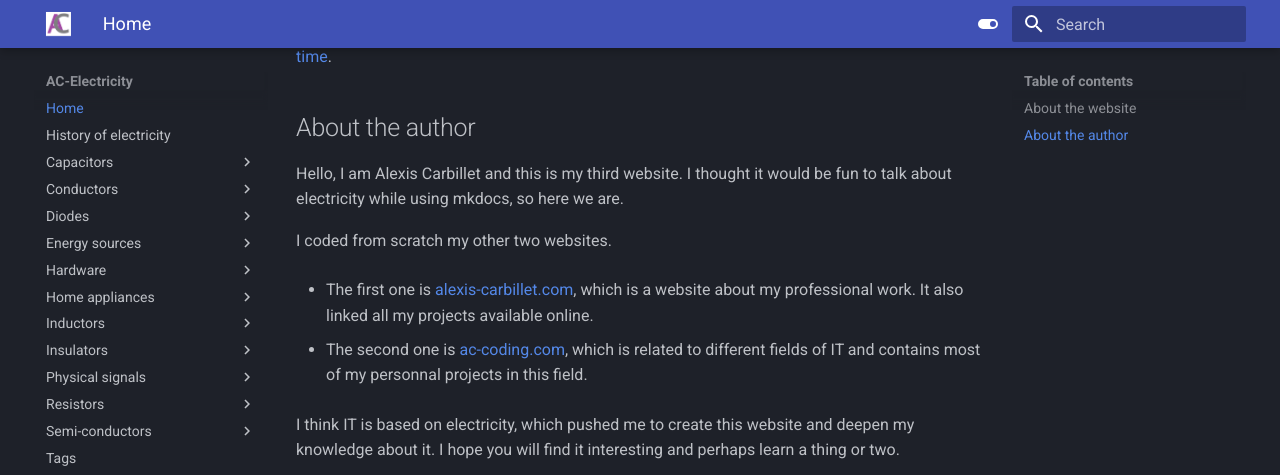
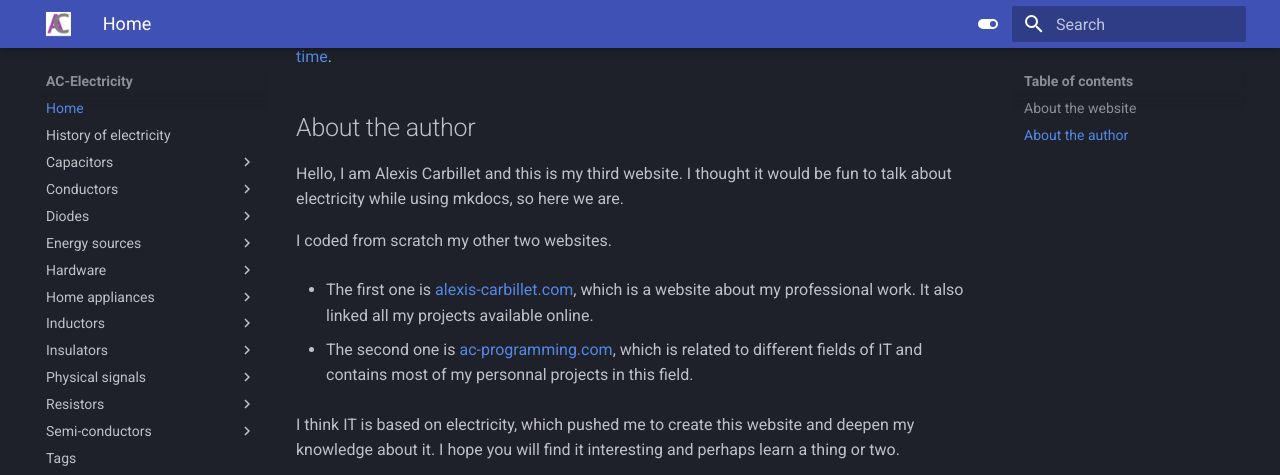
Before and after one commit to alexiscarbillet/ac-electricity, an MkDocs documentation site: the page built from docs/index.md, in a window 1280 px wide and 900 px high, scrolled down 740 px, cut to the strip 0-475 px from the top of the window. Built offline with MkDocs 1.6.1 and Material for MkDocs 9.7.7, drawn with Linux system fonts in a browser that asks for light colours.

Commit message:
Update index.md

```diff
--- a/docs/index.md
+++ b/docs/index.md
@@ -38,7 +38,7 @@ I coded from scratch my other two websites.
 
 - The first one is [alexis-carbillet.com](https://alexis-carbillet.com/), which is a website about my professional work. It also linked all my projects available online.
 
-- The second one is [ac-coding.com](https://ac-coding.com/), which is related to different fields of IT and contains most of my personnal projects in this field.
+- The second one is [ac-programming.com](https://ac-programming.com/), which is related to different fields of IT and contains most of my personnal projects in this field.
 
 I think IT is based on electricity, which pushed me to create this website and deepen my knowledge about it. I hope you will find it interesting and perhaps learn a thing or two.
 
```
